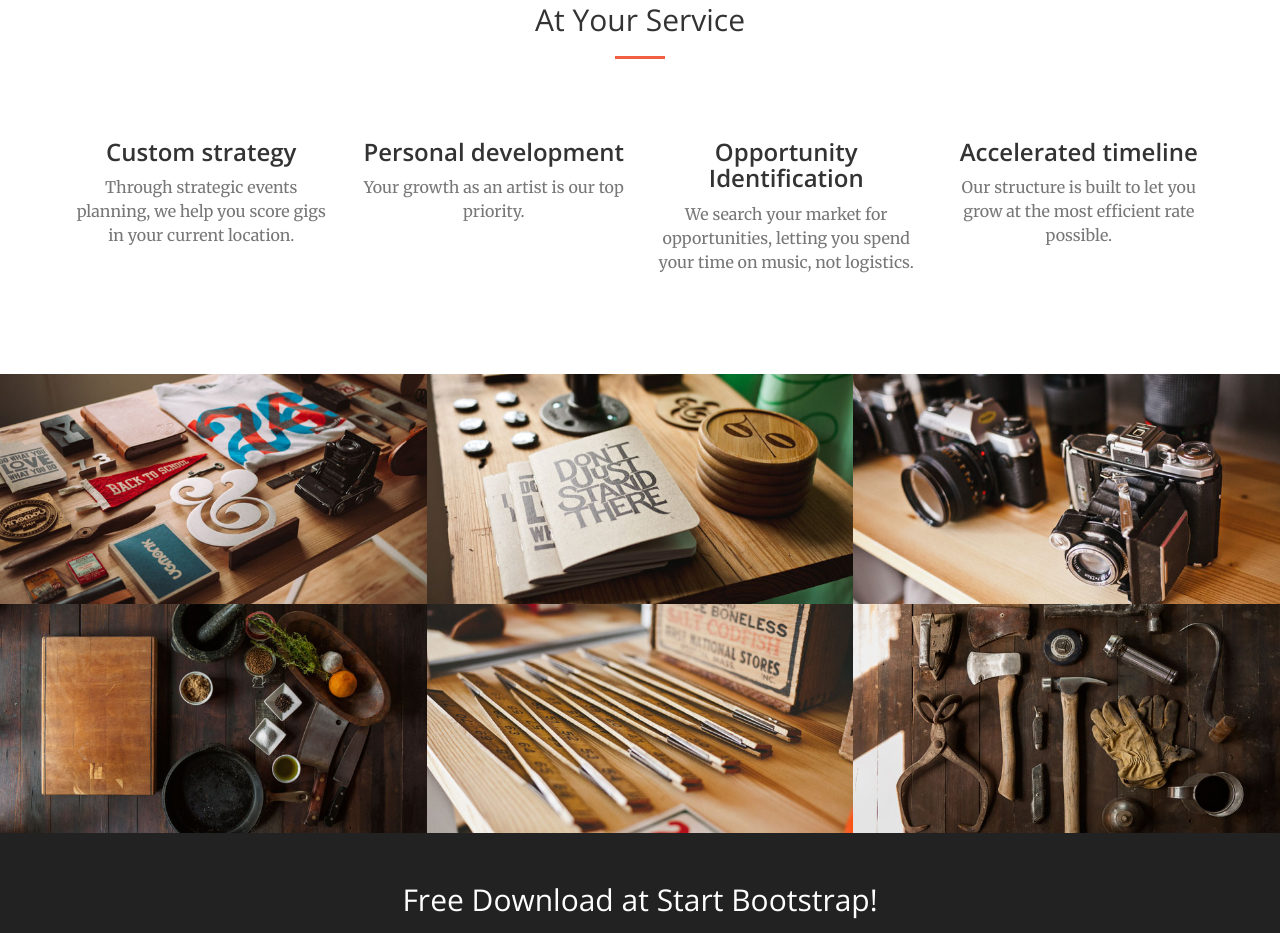
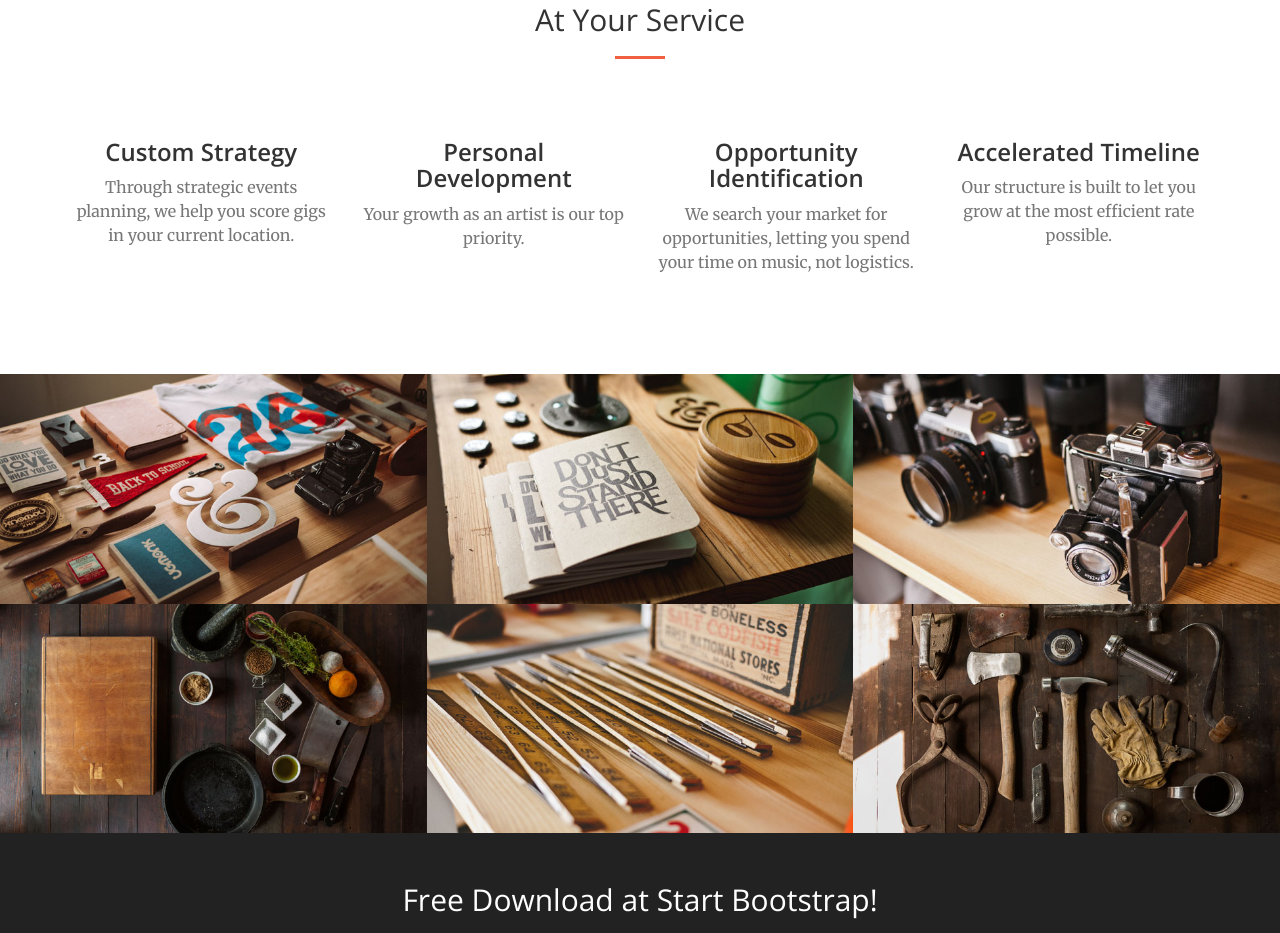
Before and after one commit to efreethy/talent-management, a website: page public/index.html in a window 1280 px wide. Shown: the part 1291-2224 px from the top of the page. Drawn offline with nearby package versions, Linux system fonts and the light colour scheme; files that its build step writes are made by us from their sources.

Commit message:
update marketing language

```diff
--- a/public/index.html
+++ b/public/index.html
@@ -106,14 +106,14 @@
                 <div class="col-lg-3 col-md-6 text-center">
                     <div class="service-box">
                         <i class="fa fa-4x a-diamond text-primary sr-icons"></i>
-                        <h3>Custom strategy</h3>
+                        <h3>Custom Strategy</h3>
                         <p class="text-muted">Through strategic events planning, we help you score gigs in your current location.</p>
                     </div>
                 </div>
                 <div class="col-lg-3 col-md-6 text-center">
                     <div class="service-box">
                         <i class="fa fa-4x a-heart text-primary sr-icons"></i>
-                        <h3>Personal development</h3>
+                        <h3>Personal Development</h3>
                         <p class="text-muted">Your growth as an artist is our top priority.</p>
                     </div>
                 </div>
@@ -127,7 +127,7 @@
                 <div class="col-lg-3 col-md-6 text-center">
                     <div class="service-box">
                         <i class="fa fa-4x a-flag-checkered text-primary sr-icons"></i>
-                        <h3>Accelerated timeline</h3>
+                        <h3>Accelerated Timeline</h3>
                         <p class="text-muted">Our structure is built to let you grow at the most efficient rate possible.</p>
                     </div>
                 </div>
```
